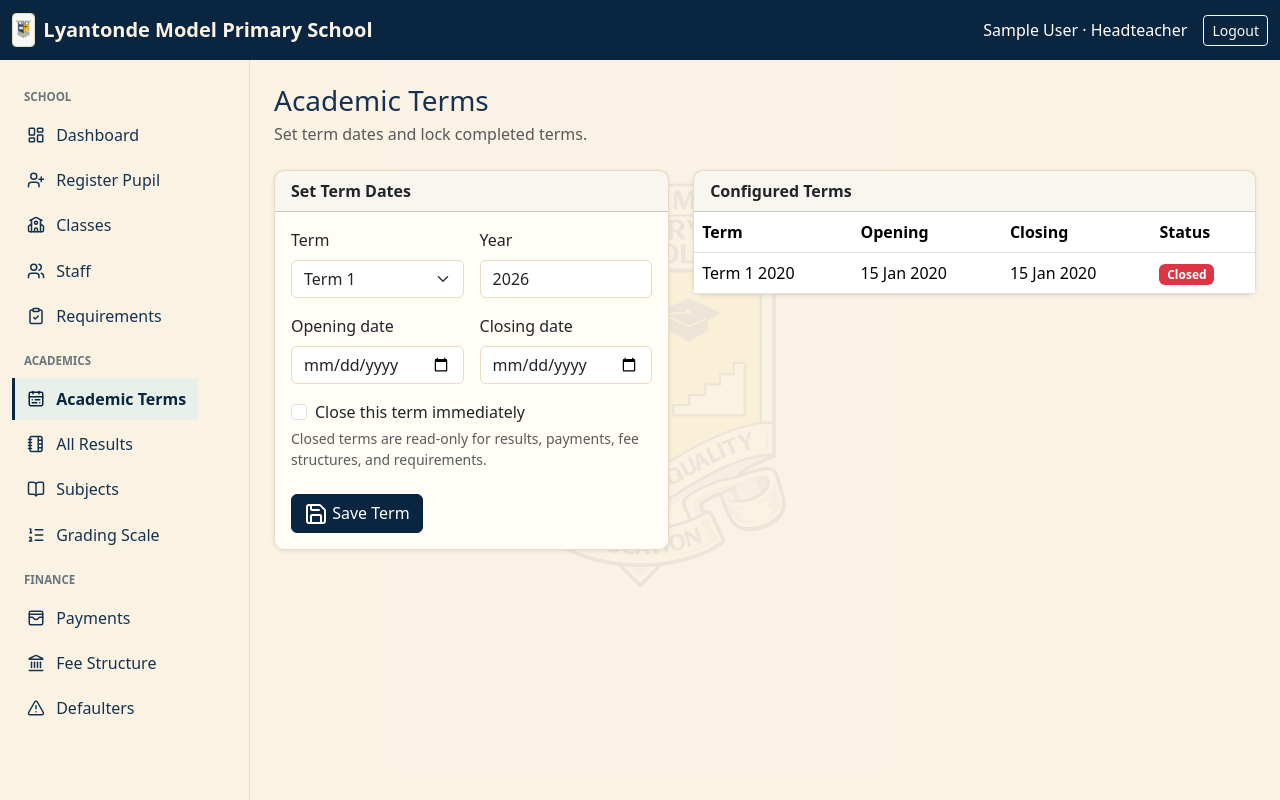
After one commit to aruhoPriscillah/Lyantonde_Model, a Django app: page /teacher/academics/terms/ in a window 1280 px wide. The commit adds this page. Run offline with Django 5.2, Linux system fonts and the light colour scheme; a user stored in the database is signed in; tables that the repository leaves empty hold one stand-in row (values such as "Sample post"); some libraries are stand-ins or nearby versions.

Commit message:
term dates

```diff
--- a/academics/forms.py
+++ b/academics/forms.py
@@ -1,5 +1,5 @@
 from django import forms
-from .models import GradingScale, Result, Subject
+from .models import AcademicTerm, GradingScale, Result, Subject
 from .subject_sets import subject_names_for_class
 
 class ResultForm(forms.ModelForm):
@@ -30,6 +30,19 @@ class SubjectForm(forms.ModelForm):
         fields = ["name"]
         widgets = {"name": forms.TextInput(attrs={"class": "form-control", "placeholder": "e.g. Mathematics"})}
 
+class AcademicTermForm(forms.ModelForm):
+    class Meta:
+        model = AcademicTerm
+        fields = ["term", "year", "opens_on", "closes_on", "is_closed"]
+        widgets = {
+            "term": forms.Select(attrs={"class": "form-select"}),
+            "year": forms.NumberInput(attrs={"class": "form-control", "min": 2000}),
+            "opens_on": forms.DateInput(attrs={"class": "form-control", "type": "date"}),
+            "closes_on": forms.DateInput(attrs={"class": "form-control", "type": "date"}),
+            "is_closed": forms.CheckboxInput(attrs={"class": "form-check-input"}),
+        }
+
+
 class GradingScaleForm(forms.ModelForm):
     class Meta:
         model = GradingScale
--- a/academics/urls.py
+++ b/academics/urls.py
@@ -4,6 +4,7 @@ from . import views
 app_name = "academics"
 
 urlpatterns = [
+    path("terms/", views.manage_terms, name="manage_terms"),
     path("", views.teacher_dashboard, name="teacher_dashboard"),
     path("results/add/", views.add_result, name="add_result"),
     path("results/", views.class_results, name="class_results"),
--- a/academics/views.py
+++ b/academics/views.py
@@ -16,14 +16,38 @@ from reportsapp.utils import (
 from students.models import SchoolClass, Student
 from fees.forms import TermYearFilterForm
 from fees.models import fee_status_for_student, TERM_CHOICES
-from .forms import ResultForm, GradingScaleForm, BulkResultFilterForm, SubjectForm
-from .models import Result, Subject, GradingScale
+from .forms import AcademicTermForm, ResultForm, GradingScaleForm, BulkResultFilterForm, SubjectForm
+from .models import AcademicTerm, Result, Subject, GradingScale, term_is_closed
 from .subject_sets import is_lower_primary_class, is_nursery_class, is_upper_primary_class
 from .subject_sets import NURSERY_SUBJECT_NAMES
 from .subject_sets import subject_names_for_class
 
 CURRENT_YEAR = datetime.date.today().year
 DEFAULT_TERM = "TERM1"
+
+
+@role_required(User.Role.HEADTEACHER)
+def manage_terms(request):
+    if request.method == "POST":
+        form = AcademicTermForm(request.POST)
+        if form.is_valid():
+            values = form.cleaned_data
+            AcademicTerm.objects.update_or_create(
+                term=values["term"], year=values["year"],
+                defaults={
+                    "opens_on": values["opens_on"],
+                    "closes_on": values["closes_on"],
+                    "is_closed": values["is_closed"],
+                },
+            )
+            messages.success(request, "Academic term saved.")
+            return redirect("academics:manage_terms")
+    else:
+        form = AcademicTermForm(initial={"term": DEFAULT_TERM, "year": CURRENT_YEAR})
+    return render(request, "academics/manage_terms.html", {
+        "form": form,
+        "terms": AcademicTerm.objects.all(),
+    })
 
 LOWER_PRIMARY_SUBJECTS = (
     ("Mathematics", {"mathematics", "math", "maths"}),
@@ -156,10 +180,13 @@ def add_result(request):
             result = form.save(commit=False)
             if result.student.school_class_id != school_class.id:
                 raise PermissionDenied("You can only add results for students in your class.")
-            result.recorded_by = request.user
-            result.save()
-            messages.success(request, f"Result saved for {result.student.full_name}.")
-            return redirect(f"/teacher/academics/results/?term={result.term}&year={result.year}")
+            if term_is_closed(result.term, result.year):
+                form.add_error(None, "This term is closed. Results cannot be changed.")
+            else:
+                result.recorded_by = request.user
+                result.save()
+                messages.success(request, f"Result saved for {result.student.full_name}.")
+                return redirect(f"/teacher/academics/results/?term={result.term}&year={result.year}")
     else:
         form = ResultForm(teacher_class=school_class)
     return render(request, "academics/add_result.html", {"form": form, "school_class": school_class})
@@ -185,6 +212,8 @@ def bulk_add_results(request):
     if request.method == "POST":
         if not subject:
             messages.error(request, "Please choose a subject before saving.")
+        elif term_is_closed(term, year):
+            messages.error(request, "This term is closed. Results cannot be changed.")
         else:
             saved_count = 0
             for student in students:
--- a/students/views.py
+++ b/students/views.py
@@ -9,6 +9,7 @@ from django.utils import timezone
 
 from accounts.decorators import role_required
 from accounts.models import User
+from academics.models import term_is_closed
 from accounts.forms import StaffCreationForm
 from reportsapp.utils import export_excel, export_pdf
 from .forms import StudentForm, SchoolClassForm
@@ -143,6 +144,11 @@ def requirements_register(request):
     ).order_by("admission_number")) if selected_class else []
 
     if request.method == "POST" and selected_class and requirements:
+        if term_is_closed(term, year):
+            messages.error(request, "This term is closed. Requirements cannot be changed.")
+            return redirect(
+                f"{request.path}?class_id={selected_class.id}&term={term}&year={year}&scholar_type={scholar_type}"
+            )
         requirement_ids = {requirement.id for requirement in requirements}
         student_ids = {student.id for student in students}
         checked = set()
--- a/templates/academics/lower_primary_report_card.html
+++ b/templates/academics/lower_primary_report_card.html
@@ -51,7 +51,7 @@
     <p class="mt-4">Class Teacher's comment: ______________________________________________</p>
     <p>Headteacher's report: _________________________________________________</p>
     <p><strong>Requirements:</strong> 2 manila papers, 4 toilet papers, 2 brooms, a bucket of detergent, cutter, rubber, crayons, 12 picture books, handwriting book, 6 pens and 1 ream.</p>
-    {% if fee_status %}<p>School fees balance: <strong>{{ fee_status.balance|ugx }}</strong></p>{% endif %}
+    {% if fee_status %}<p>Previous fees balance: <strong>{{ fee_status.previous_balance|ugx }}</strong> &nbsp;|&nbsp; Total fees balance: <strong>{{ fee_status.balance|ugx }}</strong></p>{% endif %}
     <p class="mt-4">I have seen and read the report. Parent/Guardian: _________________________</p>
 </section>
 {% endblock %}
--- /dev/null
+++ b/templates/academics/manage_terms.html
@@ -0,0 +1,82 @@
+{% extends "base.html" %}
+{% block title %}Academic Terms{% endblock %}
+{% block content %}
+<div class="d-flex flex-wrap justify-content-between align-items-center gap-2 mb-4">
+    <div>
+        <h1 class="h3 mb-1">Academic Terms</h1>
+        <p class="text-muted mb-0">Set term dates and lock completed terms.</p>
+    </div>
+</div>
+
+<div class="row g-4">
+    <div class="col-12 col-xl-5">
+        <div class="card">
+            <div class="card-header"><strong>Set Term Dates</strong></div>
+            <div class="card-body">
+                <form method="post">
+                    {% csrf_token %}
+                    {% if form.non_field_errors %}
+                    <div class="alert alert-danger">{{ form.non_field_errors }}</div>
+                    {% endif %}
+                    <div class="row g-3">
+                        <div class="col-sm-6">
+                            <label class="form-label" for="{{ form.term.id_for_label }}">Term</label>
+                            {{ form.term }}{{ form.term.errors }}
+                        </div>
+                        <div class="col-sm-6">
+                            <label class="form-label" for="{{ form.year.id_for_label }}">Year</label>
+                            {{ form.year }}{{ form.year.errors }}
+                        </div>
+                        <div class="col-sm-6">
+                            <label class="form-label" for="{{ form.opens_on.id_for_label }}">Opening date</label>
+                            {{ form.opens_on }}{{ form.opens_on.errors }}
+                        </div>
+                        <div class="col-sm-6">
+                            <label class="form-label" for="{{ form.closes_on.id_for_label }}">Closing date</label>
+                            {{ form.closes_on }}{{ form.closes_on.errors }}
+                        </div>
+                        <div class="col-12">
+                            <div class="form-check">
+                                {{ form.is_closed }}
+                                <label class="form-check-label" for="{{ form.is_closed.id_for_label }}">Close this term immediately</label>
+                            </div>
+                            <div class="form-text">Closed terms are read-only for results, payments, fee structures, and requirements.</div>
+                        </div>
+                    </div>
+                    <button class="btn btn-primary mt-4" type="submit"><i data-lucide="save"></i> Save Term</button>
+                </form>
+            </div>
+        </div>
+    </div>
+    <div class="col-12 col-xl-7">
+        <div class="card">
+            <div class="card-header"><strong>Configured Terms</strong></div>
+            <div class="table-responsive">
+                <table class="table table-hover align-middle mb-0">
+                    <thead><tr><th>Term</th><th>Opening</th><th>Closing</th><th>Status</th></tr></thead>
+                    <tbody>
+                    {% for academic_term in terms %}
+                        <tr>
+                            <td>{{ academic_term.get_term_display }} {{ academic_term.year }}</td>
+                            <td>{{ academic_term.opens_on|date:"d M Y" }}</td>
+                            <td>{{ academic_term.closes_on|date:"d M Y" }}</td>
+                            <td>
+                                {% if academic_term.status == "Closed" %}
+                                <span class="badge text-bg-danger">Closed</span>
+                                {% elif academic_term.status == "Scheduled" %}
+                                <span class="badge text-bg-secondary">Scheduled</span>
+                                {% else %}
+                                <span class="badge text-bg-success">Open</span>
+                                {% endif %}
+                            </td>
+                        </tr>
+                    {% empty %}
+                        <tr><td colspan="4" class="text-center text-muted py-4">No academic terms configured.</td></tr>
+                    {% endfor %}
+                    </tbody>
+                </table>
+            </div>
+        </div>
+    </div>
+</div>
+{% endblock %}
--- a/templates/academics/nursery_report_card.html
+++ b/templates/academics/nursery_report_card.html
@@ -50,7 +50,7 @@
 
     <p class="mt-4">Class Teacher's comment: ______________________________________________</p>
     <p>Headteacher's report: _________________________________________________</p>
-    {% if fee_status %}<p>School fees balance: <strong>{{ fee_status.balance|ugx }}</strong></p>{% endif %}
+    {% if fee_status %}<p>Previous fees balance: <strong>{{ fee_status.previous_balance|ugx }}</strong> &nbsp;|&nbsp; Total fees balance: <strong>{{ fee_status.balance|ugx }}</strong></p>{% endif %}
     <p class="mt-4">I have seen and read the report. Parent/Guardian: _________________________</p>
 </section>
 {% endblock %}
--- a/templates/academics/progressive_report_card.html
+++ b/templates/academics/progressive_report_card.html
@@ -46,7 +46,7 @@
     <p>Head teacher's report: __________________________________________________</p>
     <h6 class="mt-4"><u>REQUIREMENTS</u></h6>
     <p>A ream of paper, 4 toilet papers, 2 brooms, a bucket of detergent, enough books, enough pens, mathematical set and atlas.</p>
-    {% if fee_status %}<p>School fees balance: <strong>{{ fee_status.balance|ugx }}</strong></p>{% endif %}
+    {% if fee_status %}<p>Previous fees balance: <strong>{{ fee_status.previous_balance|ugx }}</strong> &nbsp;|&nbsp; Total fees balance: <strong>{{ fee_status.balance|ugx }}</strong></p>{% endif %}
     <p class="mt-4">I have seen and read the report, sign __________________ Parent/guardian</p>
     <p>Date __________________</p>
 </section>
--- a/templates/academics/report_card.html
+++ b/templates/academics/report_card.html
@@ -49,8 +49,10 @@
     {% if fee_status %}
     <h5 class="mt-4">Fees &mdash; {{ term }} {{ year }}</h5>
     <p>
-        Expected: {{ fee_status.expected|ugx }} &nbsp;|&nbsp;
-        Paid: {{ fee_status.paid|ugx }} &nbsp;|&nbsp;
+        Previous Balance: {{ fee_status.previous_balance|ugx }} &nbsp;|&nbsp;
+        Current Fees: {{ fee_status.expected|ugx }} &nbsp;|&nbsp;
+        Total Due: {{ fee_status.total_due|ugx }} &nbsp;|&nbsp;
+        Paid This Term: {{ fee_status.paid|ugx }} &nbsp;|&nbsp;
         Balance: {{ fee_status.balance|ugx }} &nbsp;|&nbsp;
         {% if fee_status.is_defaulter %}
             <span class="badge badge-defaulter">Defaulter</span>
--- a/templates/base.html
+++ b/templates/base.html
@@ -197,6 +197,7 @@
         <a class="sidebar-link {% if request.resolver_match.view_name == 'students:manage_staff' %}active{% endif %}" href="{% url 'students:manage_staff' %}"><i data-lucide="users"></i><span>Staff</span></a>
         <a class="sidebar-link {% if request.resolver_match.view_name == 'students:requirements_register' %}active{% endif %}" href="{% url 'students:requirements_register' %}"><i data-lucide="clipboard-check"></i><span>Requirements</span></a>
         <div class="sidebar-section">Academics</div>
+        <a class="sidebar-link {% if request.resolver_match.view_name == 'academics:manage_terms' %}active{% endif %}" href="{% url 'academics:manage_terms' %}"><i data-lucide="calendar-range"></i><span>Academic Terms</span></a>
         <a class="sidebar-link {% if request.resolver_match.view_name == 'academics:all_results' %}active{% endif %}" href="{% url 'academics:all_results' %}"><i data-lucide="notebook-tabs"></i><span>All Results</span></a>
         <a class="sidebar-link {% if request.resolver_match.view_name == 'academics:manage_subjects' %}active{% endif %}" href="{% url 'academics:manage_subjects' %}"><i data-lucide="book-open"></i><span>Subjects</span></a>
         <a class="sidebar-link {% if request.resolver_match.view_name == 'academics:manage_grading_scale' %}active{% endif %}" href="{% url 'academics:manage_grading_scale' %}"><i data-lucide="list-ordered"></i><span>Grading Scale</span></a>
--- a/templates/fees/bursar_dashboard.html
+++ b/templates/fees/bursar_dashboard.html
@@ -97,7 +97,7 @@
     <h5>Fee Status &mdash; {{ term }} {{ year }}</h5>
     <div class="table-responsive">
         <table class="table table-hover align-middle">
-            <thead><tr><th>Admission No.</th><th>Name</th><th>Class</th><th>Boarding Status</th><th>Expected</th><th>Paid</th><th>Balance</th><th>Status</th></tr></thead>
+            <thead><tr><th>Admission No.</th><th>Name</th><th>Class</th><th>Boarding Status</th><th>Previous Balance</th><th>Current Fees</th><th>Total Due</th><th>Paid This Term</th><th>Balance</th><th>Status</th></tr></thead>
             <tbody>
             {% for row in fee_rows %}
                 <tr>
@@ -105,7 +105,9 @@
                     <td><a href="{% url 'fees:student_fee_detail' row.student.pk %}">{{ row.student.full_name }}</a></td>
                     <td>{{ row.student.school_class|default:"-" }}</td>
                     <td>{{ row.student.get_boarding_status_display }}</td>
+                    <td>{{ row.previous_balance|ugx }}</td>
                     <td>{{ row.expected|ugx }}</td>
+                    <td>{{ row.total_due|ugx }}</td>
                     <td>{{ row.paid|ugx }}</td>
                     <td>{{ row.balance|ugx }}</td>
                     <td>
@@ -117,7 +119,7 @@
                     </td>
                 </tr>
             {% empty %}
-                <tr><td colspan="8" class="text-center text-muted">No students found.</td></tr>
+                <tr><td colspan="10" class="text-center text-muted">No students found.</td></tr>
             {% endfor %}
             </tbody>
         </table>
--- a/templates/fees/student_fee_detail.html
+++ b/templates/fees/student_fee_detail.html
@@ -23,8 +23,10 @@
 <div class="card p-3 mb-4">
     <h5>Status &mdash; {{ term }} {{ year }}</h5>
     <p>
-        Expected: {{ fee_status.expected|ugx }} &nbsp;|&nbsp;
-        Paid: {{ fee_status.paid|ugx }} &nbsp;|&nbsp;
+        Previous Balance: {{ fee_status.previous_balance|ugx }} &nbsp;|&nbsp;
+        Current Fees: {{ fee_status.expected|ugx }} &nbsp;|&nbsp;
+        Total Due: {{ fee_status.total_due|ugx }} &nbsp;|&nbsp;
+        Paid This Term: {{ fee_status.paid|ugx }} &nbsp;|&nbsp;
         Balance: {{ fee_status.balance|ugx }} &nbsp;|&nbsp;
         {% if fee_status.is_defaulter %}
             <span class="badge badge-defaulter">Defaulter</span>
```
Also changed, not shown: academics/models.py (+41 -0 lines), fees/models.py (+22 -3 lines), fees/tests.py (+63 -1 lines), fees/views.py (+35 -12 lines), reportsapp/utils.py (+6 -3 lines), templates/fees/defaulters_list.html (+5 -3 lines), academics/migrations/0007_academicterm.py (added).
